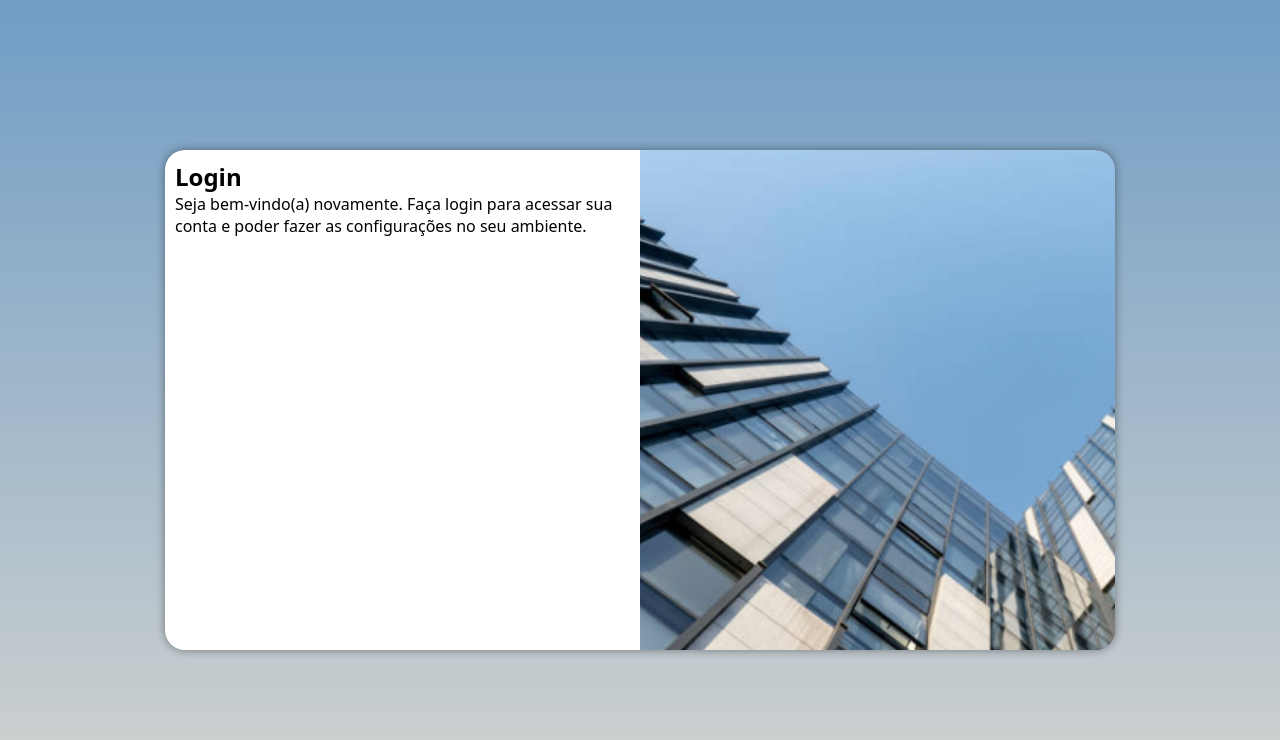
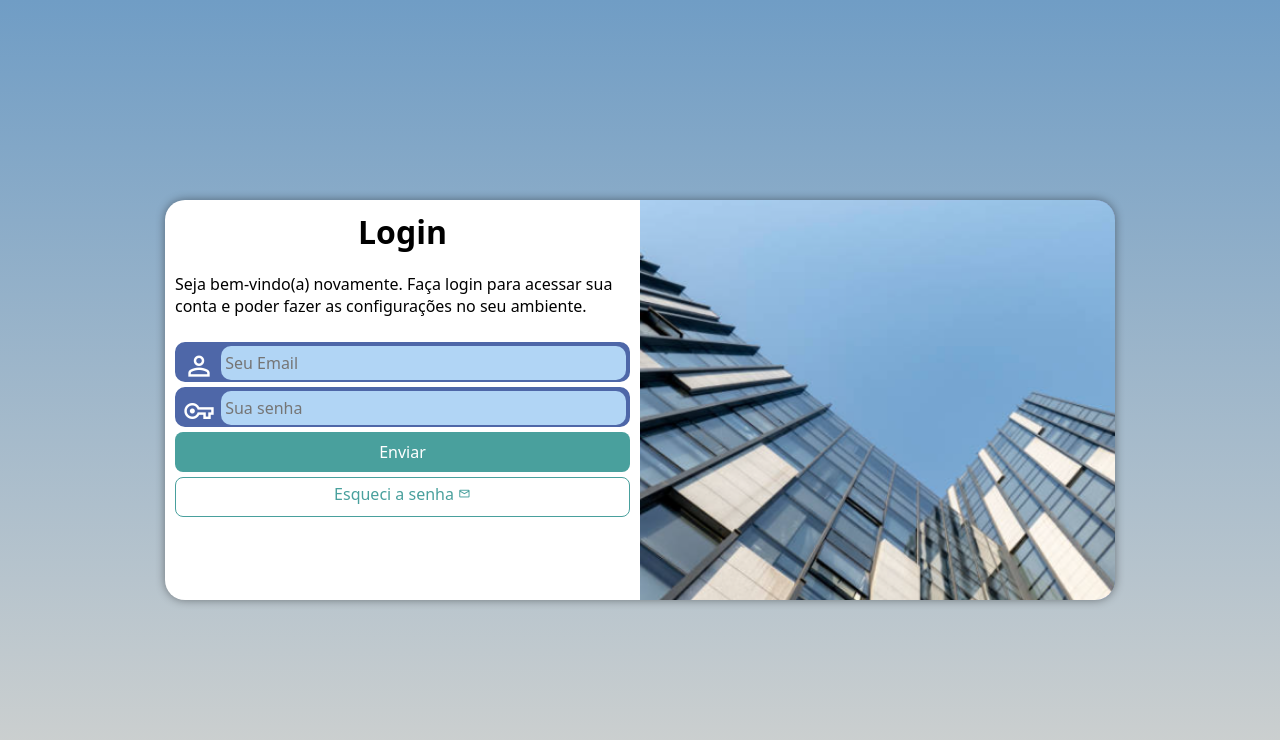
Before and after one commit to campelolara/projeto-login, a plain HTML site: page index.html in a window 1280 px wide. Drawn offline with nearby package versions, Linux system fonts and the light colour scheme.

Commit message:
fim do projeto login

```diff
--- a/estilos/media-query.css
+++ b/estilos/media-query.css
@@ -1,16 +1,10 @@
 @charset "UTF-8";
-
-:root {
-    --cor01: #49a09d;
-    --cor02: #5f2c82;
-    --cor03: #709DC5;
-    --cor04: #D2D3D0;
-}
 
 @media screen and (min-width: 768px) and (max-width: 992px) {
 
     section#login {
         width: 80vw;
+        height: 300px;
     }
 
     section#login > div#imagem {
@@ -28,6 +22,7 @@
 @media screen and (min-width: 992px) {
     section#login {
         width: 950px;
+        height: 400px;
     }
 
     section#login > div#imagem {
@@ -40,4 +35,17 @@
         float: left;
         width: 50%;
     }
+
+    div#formulario > h1 {
+        font-size: 2em;
+    }
+
+    div#formulario > p {
+        font-size: 1em;
+        margin: 20px 0px;
+    }
+
+    div.campo > input.posicao {
+        transform: translateY(-13px);
+    }
 }
--- a/estilos/style.css
+++ b/estilos/style.css
@@ -2,7 +2,7 @@
 
 :root {
     --cor01: #49a09d;
-    --cor02: #5f2c82;
+    --cor02: #4e67a8;
     --cor03: #709DC5;
     --cor04: #D2D3D0;
 }
@@ -30,15 +30,15 @@ section#login {
     position: absolute;
     top: 50%;
     left: 50%;
-    transform: translate(-50%, -50%);
     overflow: hidden;
 
     background-color: white;
     width: 250px;
-    height: 500px;
+    height: 515px;
     border-radius: 20px;
     box-shadow: 0px 0px 10px rgba(0, 0, 0, 0.416);
 
+    transform: translate(-50%, -50%);
     transition: width .3s, height .3s;
     -o-transition-timing-function: ease;
 }
@@ -54,3 +54,94 @@ section#login > div#formulario {
     display: block;
     padding: 10px;
 }
+
+div#formulario > h1 {
+    text-align: center;
+    margin-bottom: 10px;
+}
+
+div#formulario > p {
+    font-size: 0.8em;
+    padding-bottom: 5px;
+}
+
+form > div.campo {
+    display: block;
+    background-color: var(--cor02);
+    border: 3px solid var(--cor02);
+    width: 100%;
+    height: 40px;
+    border-radius: 10px;
+    margin: 5px 0px;
+}
+
+div.campo > label {
+    display: none;
+}
+
+div.campo > span {
+    color: white;
+    font-size: 2em;
+    width: 39px;
+    padding: 5px;
+}
+
+div.campo > input {
+    background-color:#b1d5f5;
+    font-size: 1em;
+    width: calc(100% - 44px);
+
+    height: 100%;
+    border: none;
+    border-radius: 10px;
+    padding: 4px;
+    transform: translateY(-13px);
+}
+
+div.campo > input.posicao {
+    transform: translateY(-12px);
+}
+
+div.campo > input:focus-within { /*quando ganhar foco*/
+    background-color: white;
+}
+
+form > input[type=submit] {
+    display: block;
+    font-size: 1em;
+    width: 100%;
+    height: 40px;
+    background-color: var(--cor01);
+    color: white;
+    border: none;
+    border-radius: 8px;
+    cursor: pointer;
+}
+
+form > input[type=submit]:hover {
+    background-color: #42908d;
+}
+
+form > a.botao {
+    display: block;
+    text-align: center;
+    font-size: 1em;
+    width: 100%;
+    height: 40px;
+    margin-top: 5px;
+    padding-top: 5px;
+    color: var(--cor01);
+    background-color: white;
+    border: 1px solid var(--cor01);
+    text-decoration: none;
+    border-radius: 8px;
+}
+
+form > a.botao:hover {
+    background-color: #42908d;
+    color: white;
+}
+
+form > a.botao > span {
+    font-size: 0.8em;
+}
--- a/index.html
+++ b/index.html
@@ -4,6 +4,7 @@
     <meta charset="UTF-8">
     <meta name="viewport" content="width=device-width, initial-scale=1.0">
     <title>Login</title>
+    <link href="https://fonts.googleapis.com/css2?family=Material+Symbols+Outlined" rel="stylesheet" />
     <link rel="stylesheet" href="estilos/style.css">
     <link rel="stylesheet" href="estilos/media-query.css">
 </head>
@@ -16,8 +17,19 @@
             <div id="formulario">
                 <h1>Login</h1>
                 <p>Seja bem-vindo(a) novamente. Faça login para acessar sua conta e poder fazer as configurações no seu ambiente.</p>
-                <form action="login.php" method="post">
-
+                <form action="login.php" method="post" autocomplete="on">
+                    <div class="campo">
+                        <span class="material-symbols-outlined">person</span>
+                        <input type="email" name="login" id="ilogin" placeholder="Seu Email" autocomplete="email" required maxlength="30" class="posicao">
+                        <label for="ilogin">Email</label>
+                    </div>
+                    <div class="campo">
+                        <span class="material-symbols-outlined">vpn_key</span>
+                        <input type="password" name="senha" id="isenha" placeholder="Sua senha" autocomplete="current-password" required minlength="8" maxlength="20">
+                        <label for="isenha">Senha</label>
+                    </div>
+                        <input type="submit" value="Enviar">
+                        <a href="esqueci.html" class="botao">Esqueci a senha <span class="material-symbols-outlined">mail</span></a>
                 </form>
             </div>
         </section>
```
